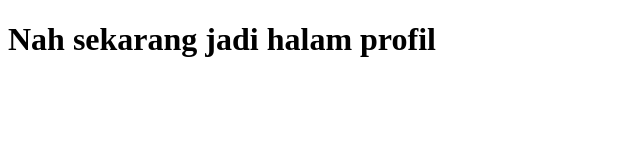
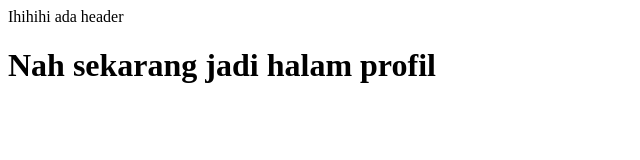
Before and after one commit to maoenti/praktikum-rpl, a plain HTML site: page index.html in a window 1280 px wide. Shown: the whole page, without its empty margins (0-640 px from the left). Drawn offline with Linux system fonts and the light colour scheme.

Commit message:
nambah header ges

```diff
--- a/index.html
+++ b/index.html
@@ -4,6 +4,7 @@
 	<title>Praktikum</title>
 </head>
 <body>
+	<div class="header">Ihihihi ada header</div>
 	<h1>Nah sekarang jadi halam profil</h1>
 </body>
 </html>
```
